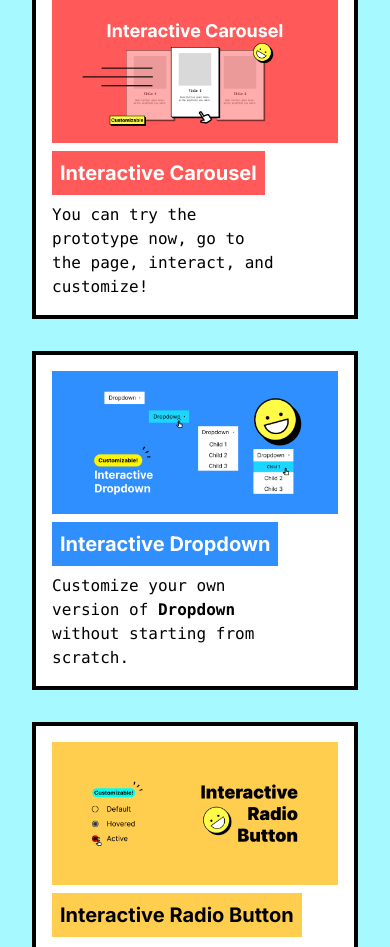
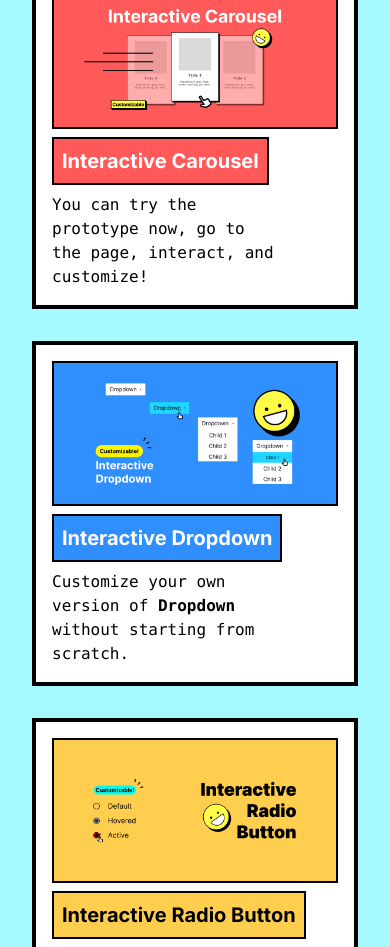
Before and after one commit to muhamaddigdaya/portfolio, a Next.js app: page / in a window 390 px wide. Shown: the part 1040-1987 px from the top of the page. Built offline with nearby package versions, Linux system fonts and the light colour scheme.

Commit message:
accessibility border

```diff
--- a/src/app/components/Community.tsx
+++ b/src/app/components/Community.tsx
@@ -7,47 +7,47 @@ type Props = {}
 const Community = (props: Props) => {
   return (
     <div className="flex sm:flex-col min-h-screen w-screen bg-[#A6FAFF] min-w-screen items-center justify-items-center justify-center p-8">
-      <header className="cursor-default font-extrabold sm:text-4xl xl:text-8xl xl:p-16 lg:p-10 md:p-8 sm:p-8 text-black hover:text-[#28377a] duration-300 ease-out">Open Source Contribution</header>
+      <header className="cursor-default text-center font-extrabold font-mono sm:text-5xl xl:text-8xl xl:p-16 lg:p-10 md:p-8 sm:p-4 text-black duration-300 ease-out">Open Source Contribution</header>
       <div className="grid xl:grid-cols-3 sm:grid-cols-none gap-8 text-black">
         <Link href="https://www.figma.com/community/file/1207145809192122717" target="_blank">
           <div className="bg-white hover:bg-green-100 text-black p-4 space-y-2 border-4 w-fit border-black">
-            <Image src="/Carousel.png" width={1920} height={960} alt="Carousel Thumbnail" className="xl:w-500px lg:w-450 md:w-400 sm:w-200px" />
-            <h2 className="text-xl font-bold text-white bg-[#FF5959] w-fit p-2">Interactive Carousel</h2>
+              <Image src="/Carousel.png" width={1920} height={960} alt="Carousel Thumbnail" className="xl:w-500px lg:w-450 md:w-400 sm:w-200px border-2 border-black" />
+            <h2 className="text-xl font-bold text-white bg-[#FF5959] border-2 border-black w-fit p-2">Interactive Carousel</h2>
             <p className="font-mono w-4/5">You can try the prototype now, go to the page, interact, and customize!</p>
           </div>
         </Link>
         <Link href="https://www.figma.com/community/file/1123140672040727667/UI-Component---Interactive-Dropdown-(customizable)" target="_blank">
           <div className="bg-white hover:bg-orange-100 text-black p-4 space-y-2 border-4 w-fit border-black">
-            <Image src="/Dropdown.png" width={1920} height={960} alt="Dropdown Thumbnail" className="xl:w-500px lg:w-450 md:w-400 sm:w-200px" />
-            <h2 className="text-xl font-bold text-white bg-[#308FFF] w-fit p-2">Interactive Dropdown</h2>
+              <Image src="/Dropdown.png" width={1920} height={960} alt="Dropdown Thumbnail" className="xl:w-500px lg:w-450 md:w-400 sm:w-200px border-2 border-black " />
+            <h2 className="text-xl font-bold text-white bg-[#308FFF] border-2 border-black w-fit p-2">Interactive Dropdown</h2>
             <p className="font-mono w-4/5">Customize your own version of <b>Dropdown</b> without starting from scratch.</p>
           </div>
         </Link>
         <Link href="https://www.figma.com/community/file/1131738974378358873/UI-Component---Interactive-Selection-Radio-Button(customizable)" target="_blank">
           <div className="bg-white hover:bg-blue-100 text-black p-4 space-y-2 border-4 w-fit border-black">
-            <Image src="/Radio.png" width={1920} height={960} alt="Radio Thumbnail" className="xl:w-500px lg:w-450 md:w-400 sm:w-200px" />
-            <h2 className="text-xl font-bold text-black bg-[#FFCE4F] w-fit p-2">Interactive Radio Button</h2>
+              <Image src="/Radio.png" width={1920} height={960} alt="Radio Thumbnail" className="xl:w-500px lg:w-450 md:w-400 sm:w-200px border-2 border-black " />
+            <h2 className="text-xl font-bold text-black bg-[#FFCE4F] border-2 border-black w-fit p-2">Interactive Radio Button</h2>
             <p className="font-mono w-4/5">Radio button pre-made for you to customize and match your project's style.</p>
           </div>
         </Link>
         <Link href="https://www.figma.com/community/file/1206095085125985582/Website-Landing-Page-Template-(neo-brutalism)" target="_blank">
           <div className="bg-white hover:bg-yellow-100 text-black p-4 space-y-2 border-4 w-fit border-black">
-            <Image src="/Website.png" width={1920} height={960} alt="Website Thumbnail" className="xl:w-500px lg:w-450 md:w-400 sm:w-200px" />
-            <h2 className="text-xl font-bold text-white bg-[#9747FF] w-fit p-2">Website Template</h2>
+              <Image src="/Website.png" width={1920} height={960} alt="Website Thumbnail" className="xl:w-500px lg:w-450 md:w-400 sm:w-200px border-2 border-black " />
+            <h2 className="text-xl font-bold text-white bg-[#9747FF] border-2 border-black w-fit p-2">Website Template</h2>
             <p className="font-mono w-4/5">Landing Page to inspire your next neo-brutalism project, or maybe even use it as a template.</p>
           </div>
         </Link>
         <Link href="https://www.figma.com/community/file/1209364886079568569/UI-Component---Interactive-Checkbox-(customizable)" target="_blank">
           <div className="bg-white hover:bg-green-100 text-black p-4 space-y-2 border-4 w-fit border-black">
-            <Image src="/Checkbox.png" width={1920} height={960} alt="Checkbox Thumbnail" className="xl:w-500px lg:w-450 md:w-400 sm:w-200px" />
-            <h2 className="text-xl font-bold text-black bg-[#FFA6F6] w-fit p-2">Interactive Checkbox</h2>
+              <Image src="/Checkbox.png" width={1920} height={960} alt="Checkbox Thumbnail" className="xl:w-500px lg:w-450 md:w-400 sm:w-200px border-2 border-black " />
+            <h2 className="text-xl font-bold text-black bg-[#FFA6F6] border-2 border-black w-fit p-2">Interactive Checkbox</h2>
             <p className="font-mono w-4/5">Use this if you are lazy to make a checkbox. All done for you.</p>
           </div>
         </Link>
         <Link href="https://www.figma.com/community/file/1209140581871190509/UI-Component---Interactive-Button-(customizable)" target="_blank">
           <div className="bg-white hover:bg-purple-100 text-black p-4 space-y-2 border-4 w-fit border-black">
-            <Image src="/Button.png" width={1920} height={960} alt="Button Thumbnail" className="xl:w-500px lg:w-450 md:w-400 sm:w-200px" />
-            <h2 className="text-xl font-bold text-black bg-[#A6FAFF] w-fit p-2">Interactive Button</h2>
+              <Image src="/Button.png" width={1920} height={960} alt="Button Thumbnail" className="xl:w-500px lg:w-450 md:w-400 sm:w-200px border-2 border-black " />
+            <h2 className="text-xl font-bold text-black bg-[#A6FAFF] border-2 border-black w-fit p-2">Interactive Button</h2>
             <p className="font-mono w-4/5">Completed button interactions, made for you, ready to use and customize.</p>
           </div>
         </Link>
--- a/src/app/components/Featured.tsx
+++ b/src/app/components/Featured.tsx
@@ -1,17 +1,18 @@
 import Image from 'next/image'
 import Link from 'next/link'
-import React, { Suspense } from 'react'
+import { Suspense } from 'react'
+
 type Props = {}
 
 const Featured = (props: Props) => {
   return (
     <div className='flex flex-col items-start sm:items-center rounded-3xl mt-8 ml-0 p-8 bg-[#FFF59F] border-8 border-black sm:border-4 w-fit space-y-8 hover:shadow-[10px_10px_0px_0px_#000] xl:shadow-inherit lg:shadow-[10px_10px_0px_0px_#000] duration-150 ease-in text-black'>
       <h2 className='text-5xl sm:text-2xl font-bold cursor-default'>Featured Work</h2>
-      <Suspense fallback={'Loading...'}>
         <Link href="https://www.figma.com/community/file/1209478811951634271/Neo-Brutalism-UI-Kit" target="_blank">
-          <Image src="/Kit.png" width={1920} height={960} alt="UI Kit" className='xl:max-w-3xl lg:max-width-xl md:max-w-lg sm:max-w-[200px] sm:border-2 border-black border-4 hover:scale-[0.95] transition duration-150 ease-out mr-[0px]' />
+          <Suspense fallback="loading...">
+            <Image src="/Kit.png" width={1920} height={960} alt="UI Kit" className='xl:max-w-3xl lg:max-width-xl md:max-w-lg sm:max-w-[200px] sm:border-2 border-black border-4 hover:scale-[0.95] transition duration-150 ease-out mr-[0px]' />
+          </Suspense>
         </Link>
-      </Suspense>
       <button className='flex text-xl xl:py-2 sm:text-sm sm:px-2 sm:py-0 items-center border-black border-2 hover:bg-[#B8FF9F] hover:font-bold transition duration-150'><Link href="https://www.figma.com/community/file/1209478811951634271/Neo-Brutalism-UI-Kit" target="_blank">See this project ➭</Link></button>
     </div>
 
--- a/src/app/components/Footer.tsx
+++ b/src/app/components/Footer.tsx
@@ -1,7 +1,7 @@
 import Image from 'next/image'
 import React from 'react'
 import Link from 'next/link'
-
+import { Suspense } from 'react'
 type Props = {}
 
 const Footer = (props: Props) => {
@@ -22,7 +22,9 @@ const Footer = (props: Props) => {
         </Link>
       </div>
       <div>
-        <Image src="/NOSHADOWSMILE.png" width={120} height={120} alt="smile :)" className='xl:w-[72px] lg:w-[72px] md:w-[72px] sm:w-[40px] animate-spin' />
+        <Suspense fallback="loading...">
+          <Image src="/NOSHADOWSMILE.png" width={120} height={120} alt="smile :)" className='xl:w-[72px] lg:w-[72px] md:w-[72px] sm:w-[40px] animate-spin' />
+        </Suspense>
       </div>
     </div>
   )
--- a/src/app/components/Header.tsx
+++ b/src/app/components/Header.tsx
@@ -1,13 +1,13 @@
 import Image from 'next/image'
 import Link from 'next/link'
-import React, { Suspense } from 'react'
+import { Suspense } from 'react'
 
 type Props = {}
 
 const Header = (props: Props) => {
   return (
     <div className="hero-section flex flex-col xl:items-start sm:items-center w-screen">
-      <Suspense fallback={`loading...`}>
+      <Suspense fallback="loading...">
         <Image src="/SMILE.png" alt="SMILE!" width={120} height={120} className='animate-bounce' />
       </Suspense>
       <header className='cursor-default font-extrabold sm:text-7xl xl:text-8xl sm:text-center mb-4'>Muhamad Digdaya</header>
--- a/src/app/components/Tool.tsx
+++ b/src/app/components/Tool.tsx
@@ -1,6 +1,6 @@
 import Image from 'next/image'
 import Link from 'next/link'
-import React from 'react'
+import React, {Suspense} from 'react'
 
 type Props = {}
 
@@ -9,7 +9,9 @@ const Tool = (props: Props) => {
     <div className='flex flex-col items-start sm:items-center rounded-3xl xl:my-8 sm:my-4 ml-0 p-8 bg-red-100 border-8 border-black sm:border-4 w-fit space-y-8 hover:shadow-[10px_10px_0px_0px_#000] xl:shadow-inherit lg:shadow-[10px_10px_0px_0px_#000] duration-150 ease-in text-black'>
       <h2 className='text-5xl sm:text-2xl font-bold cursor-default'>Try it out</h2>
       <Link href="https://muhamaddigdaya.github.io/percentage-calculator/" target="_blank">
+      <Suspense fallback="loading...">
         <Image src="/Calculator.png" width={1920} height={960} alt="UI Kit" className='xl:max-w-3xl lg:max-width-xl md:max-w-lg sm:max-w-[200px] sm:border-2 border-black border-4 hover:scale-[0.95] transition duration-150 ease-out mr-[0px]' />
+      </Suspense>
       </Link>
       <button className='flex text-xl xl:py-2 sm:text-sm sm:px-2 sm:py-0 items-center border-black border-2 hover:bg-red-200 hover:font-bold transition duration-150'><Link href="https://muhamaddigdaya.github.io/percentage-calculator/" target="_blank">Go to Percentage Calculator ➭</Link></button>
     </div>
```
